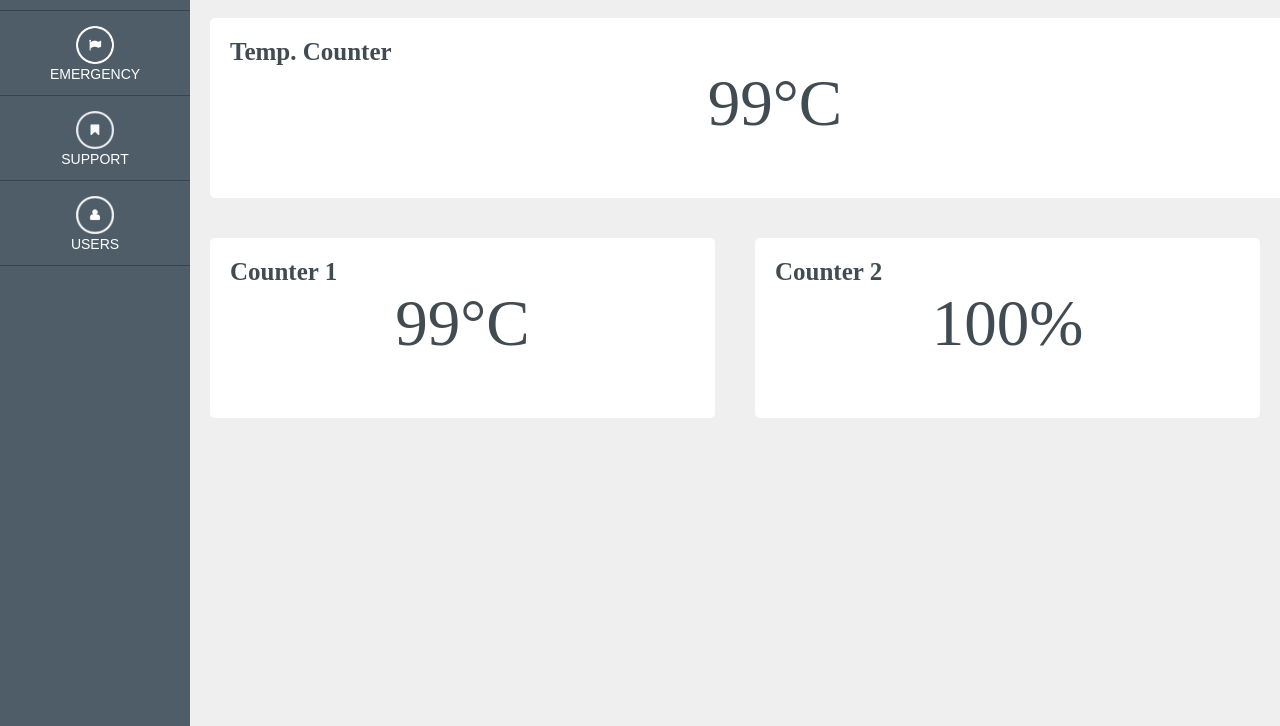
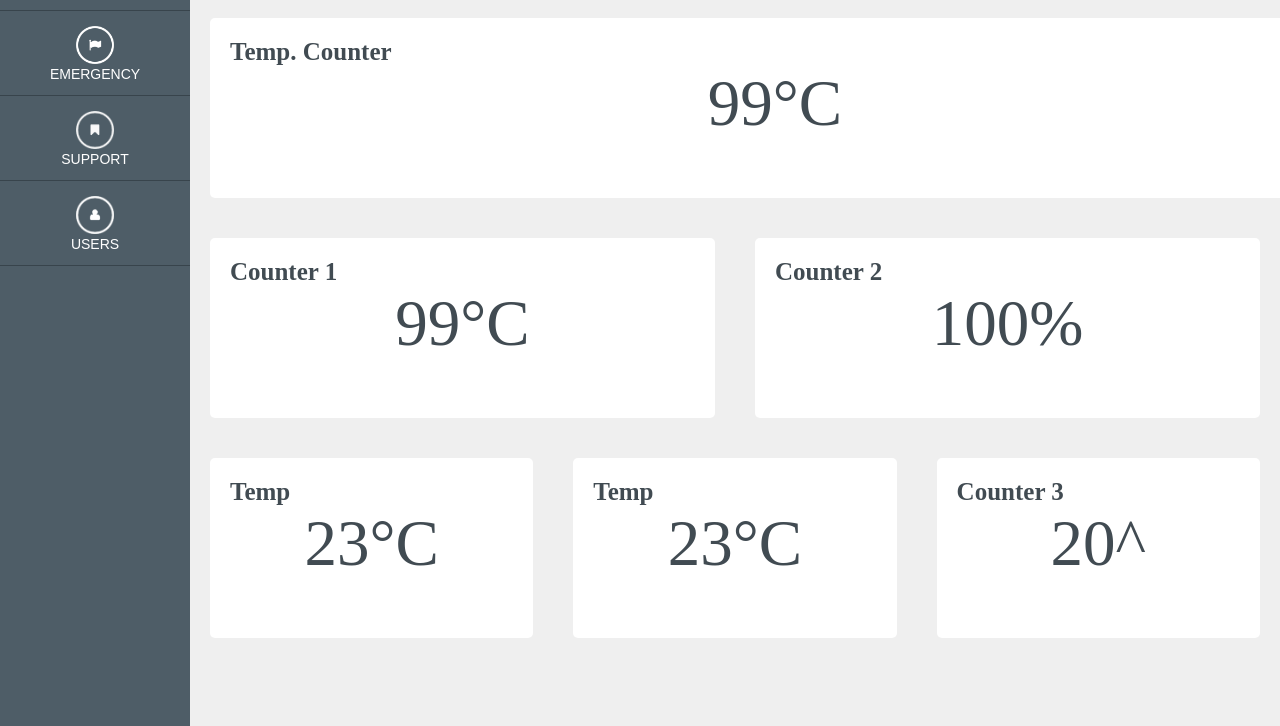
Before and after one commit to ICTD-Maroubra/PEMS, a React app: page pems-interface/src/module-loaders/js/index.html in a window 1280 px wide. Shown: the part 130-856 px from the top of the page. Built offline with nearby package versions, Linux system fonts and the light colour scheme; a web font is replaced by a local one.

Commit message:
triplecard added

```diff
--- a/pems-interface/src/main.js
+++ b/pems-interface/src/main.js
@@ -12,11 +12,12 @@ let mainWindow
 function createWindow () {
   mainWindow = new BrowserWindow({width: 800, height: 600})
 
-  mainWindow.loadURL(url.format({
+mainWindow.loadURL(url.format({
     pathname: path.resolve(__dirname, 'module-loaders/js/index.html'),
     protocol: 'file:',
     slashes: true
   }))
+
 
   mainWindow.on('closed', function () {
     mainWindow = null
--- /dev/null
+++ b/pems-interface/src/module-loaders/js/components/Card/TripleCards.js
@@ -0,0 +1,22 @@
+import React from "react";
+
+import SingleCard from "./SingleCard";
+
+export default class TripleCards extends React.Component {
+
+  render() {
+return (
+<div>
+    <div class="split3">
+      <SingleCard title={this.props.title1} content={this.props.content1} unit={this.props.unit1}/>
+    </div>
+    <div class="split3">
+      <SingleCard title={this.props.title2} content={this.props.content2} unit={this.props.unit2}/>
+    </div>
+    <div class="split3">
+      <SingleCard title={this.props.title3} content={this.props.content3} unit={this.props.unit3}/>
+    </div>
+</div>
+);
+  }
+}
--- a/pems-interface/src/module-loaders/js/pages/Dashboard.js
+++ b/pems-interface/src/module-loaders/js/pages/Dashboard.js
@@ -2,6 +2,7 @@ import React from "react";
 
 import SingleCard from "../components/Card/SingleCard";
 import DoubleCards from "../components/Card/DoubleCards";
+import TripleCards from "../components/Card/TripleCards";
 import PageTitle from "../components/Widgets/PageTitle";
 
 
@@ -17,6 +18,7 @@ render() {
         <PageTitle title="Dashboard"/>
         <SingleCard title= "Temp. Counter" content="99" unit="°C"/>
         <DoubleCards title1= "Counter 1" content1="99"   unit1="°C"  title2= "Counter 2" content2="100" unit2="%"/>
+        <TripleCards title1= "Temp" content1="23"   unit1="°C" title2= "Temp" content2="23"   unit2="°C"  title3= "Counter 3" content3="20" unit3="^"/>
 
       </div>
     );
--- a/pems-interface/src/module-loaders/js/sass_project/sass/partials/_components.scss
+++ b/pems-interface/src/module-loaders/js/sass_project/sass/partials/_components.scss
@@ -29,3 +29,7 @@ img.logo {
     width: 50%;
     display: inline-flex;
 }
+.split3 {
+    width: 33.33%;
+    display: inline-flex;
+}
```
Also changed, not shown: pems-interface/src/module-loaders/js/sass_project/css/theme.css.
